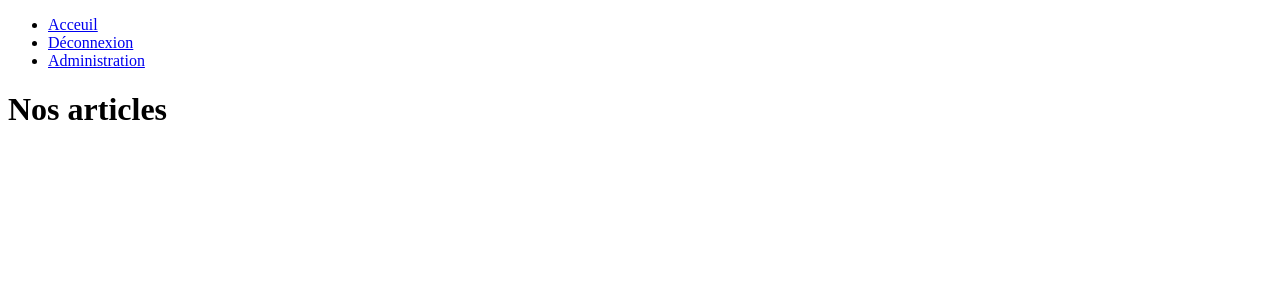
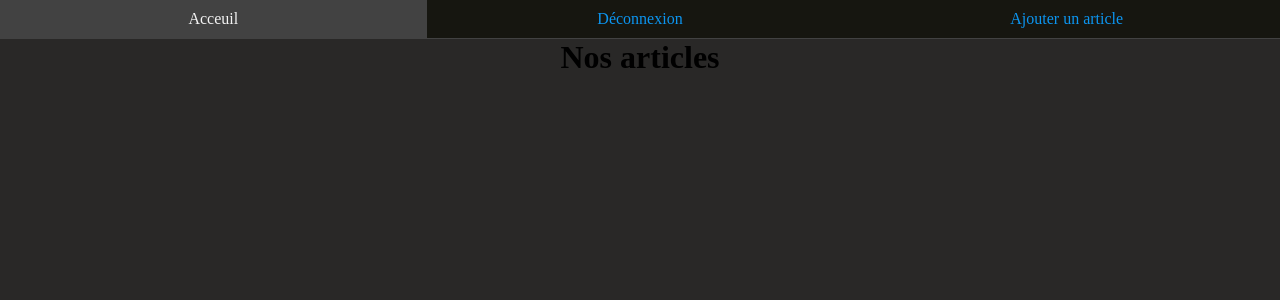
Before and after one commit to EricTruchot/Technologia, a PHP site: page / in a window 1280 px wide. Shown: the top 300 px of the page. Run offline with PHP 8.4, Linux system fonts and the light colour scheme; the visitor is signed in with stand-in values (Sample User, id 1); data that the repository does not hold is empty.

Commit message:
securité, start css

```diff
--- a/libraries/Controllers/Articles.php
+++ b/libraries/Controllers/Articles.php
@@ -123,7 +123,7 @@ class Articles extends Controller
         //===================
 
         //Redirection
-        \Http::redirect("index.php?controller=user&task=showAdmin");
+        \Http::redirect("index.php");
     }
     public function deleteImage()
     {
--- a/libraries/Controllers/User.php
+++ b/libraries/Controllers/User.php
@@ -56,7 +56,7 @@ class User extends Controller
             $_SESSION['email'] = $getLog[0]['email'];
             $_SESSION['type'] = $getLog[0]['type'];
 
-            \Http::redirect("index.php?controller=user&task=showAdmin"); //
+            \Http::redirect("index.php"); //
         } else {
             $_SESSION["message"] = "Email ou mot de passe incorrect";
             \Http::redirect("index.php?controller=user&task=showConnexion");
--- a/libraries/Models/User.php
+++ b/libraries/Models/User.php
@@ -6,7 +6,7 @@ class User extends Model
 {
     protected $table = "Utilisateur";
 
-    public function getLogin(string $email, string $mdp): array //Recupere l'utilisateur pour la verification de connexion
+    public function getLogin(string $email): array //Recupere l'utilisateur pour la verification de connexion
     {
         $query = $this->pdo->prepare("SELECT email, mdp, type FROM Utilisateur WHERE email = :email");
         $query->execute(["email"=>$email]);
--- /dev/null
+++ b/style/style.css
@@ -0,0 +1,50 @@
+* {
+  padding: 0px;
+  margin: 0px;
+}
+
+body {
+  background-color: #292827;
+}
+
+body header nav {
+  overflow: hidden;
+  position: fixed;
+  top: 0;
+  width: 100%;
+  background-color: #161610;
+  display: -webkit-box;
+  display: -ms-flexbox;
+  display: flex;
+  -ms-flex-pack: distribute;
+      justify-content: space-around;
+  border-bottom: 1px solid #424242;
+}
+
+body header nav a {
+  text-decoration: none;
+  color: #0c95f0;
+  width: 100%;
+  text-align: center;
+  padding: 10px;
+}
+
+body header nav a:hover {
+  color: #f3f3f3;
+  background-color: #424242;
+}
+
+body main {
+  margin-top: 39px;
+  display: -webkit-box;
+  display: -ms-flexbox;
+  display: flex;
+  -webkit-box-orient: vertical;
+  -webkit-box-direction: normal;
+      -ms-flex-direction: column;
+          flex-direction: column;
+  -webkit-box-align: center;
+      -ms-flex-align: center;
+          align-items: center;
+}
+/*# sourceMappingURL=style.css.map */
--- /dev/null
+++ b/style/style.scss
@@ -0,0 +1,45 @@
+$color1: #161610;
+$color2: #424242;
+$color3: #0c95f0;
+$color4: #f3f3f3;
+$color5: #292827;
+
+* {
+  padding: 0px;
+  margin: 0px;
+}
+body {
+  background-color: $color5;
+  header {
+    nav {
+        overflow: hidden;
+        position: fixed;
+        top: 0;
+width: 100%;
+
+      background-color: $color1;
+      display: flex;
+      justify-content: space-around;
+      border-bottom: 1px solid $color2;
+
+      a {
+        text-decoration: none;
+        color: $color3;
+        width: 100%;
+        text-align: center;
+        padding: 10px;
+      }
+      a:hover {
+        color: $color4;
+        background-color: $color2;
+      }
+    }
+  }
+  main {
+    margin-top: 39px;
+    // background-image: linear-gradient(to bottom right, $color1, $color3);
+  display: flex;
+  flex-direction: column;
+  align-items: center;
+}
+}
--- a/templates/articles/admin.html.php
+++ b/templates/articles/admin.html.php
@@ -6,7 +6,7 @@
     <small>Ecrit le <?= $article['date'] ?></small>
     <p><?= $article['description'] ?></p>
     <?php
-    if ($_SESSION['type'] == 'admin') { ?>
+    if (isset($_SESSION['type']) && $_SESSION['type'] == 'admin') { ?>
  <a href="index.php?controller=articles&task=show&id=<?= $article['id'] ?>">En savoir plus</a>
  <a href="index.php?controller=articles&task=delete&id=<?= $article['id'] ?>" onclick="return window.confirm(`Êtes vous sur de vouloir supprimer cet article ?!`)">Supprimer</a>
 <?php } endforeach ?>
--- a/templates/articles/index.html.php
+++ b/templates/articles/index.html.php
@@ -11,4 +11,7 @@
 <img src="<?= $img['lien'] ?>" alt="<?= $article['titre'] ?>">
 <?php } endforeach ?>
     <a href="index.php?controller=articles&task=show&id=<?= $article['id'] ?>">En savoir plus</a>
+    <?php if (isset($_SESSION['type']) && $_SESSION['type'] == 'admin') { ?>
+    <a href="index.php?controller=articles&task=delete&id=<?= $article['id'] ?>" onclick="return window.confirm(`Êtes vous sur de vouloir supprimer cet article ?!`)">Supprimer</a>
+    <?php } ?>
 <?php endforeach ?>
--- a/templates/layout.html.php
+++ b/templates/layout.html.php
@@ -5,34 +5,43 @@
     <meta charset="UTF-8">
     <meta name="viewport" content="width=device-width, initial-scale=1.0">
     <meta http-equiv="X-UA-Compatible" content="ie=edge">
+    <link rel="stylesheet" href="/style/style.css">
     <title>Technologia - <?= $pageTitle ?></title>
+
 </head>
 
 <body>
     <header>
         <nav>
-            <ul>
-                <li><a href="index.php">Acceuil</a></li>
+
+            <a href="index.php">Acceuil</a>
 
             <?php
 
             if (!empty($_SESSION['type'])) { ?>
 
-                    <li><a href='index.php?controller=user&task=logout'>Déconnexion</a></li>
+                <a href='index.php?controller=user&task=logout'>Déconnexion</a>
 
                 <?php if ($_SESSION['type'] == 'admin') { ?>
 
-                        <li><a href='index.php?controller=user&task=showAdmin'>Administration</a></li>
+                    <a href='index.php?controller=user&task=showAddArticle'>Ajouter un article</a>
 
                 <?php }
             } elseif (!isset($_SESSION['type'])) { ?>
-                    <li><a href='index.php?controller=user&task=showConnexion'>Connexion</a></li>
+                <a href='index.php?controller=user&task=showConnexion'>Connexion</a>
             <?php } ?>
-            </ul>
+
         </nav>
+        <?php if (isset($_SESSION['message'])) { //message "systeme"
+        ?>
+            <p><?= $_SESSION['message'] ?></p>
+
+        <?php unset($_SESSION['message']);
+        } ?>
     </header>
-
+    <main>
         <?= $pageContent ?>
+    </main>
 </body>
 
 </html>
```
Also changed, not shown: templates/articles/show.html.php (+6 -4 lines), uploads/1572942936-6926-jaquette-avant.jpg (deleted), uploads/rarities.jpg (deleted), 2 other files. Lines whose indentation alone changed are shown as unchanged.
